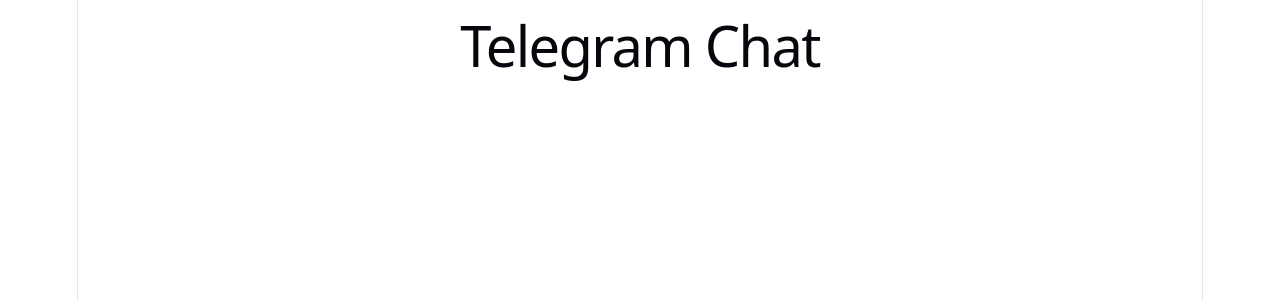
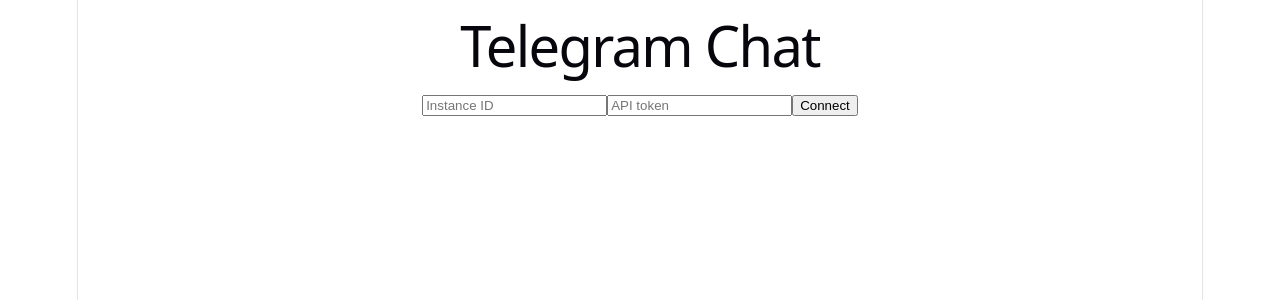
Before and after one commit to OwlInsideTheCode/Green_API_TG-Chat, a React (Vite) app: page / in a window 1280 px wide. Shown: the top 300 px of the page. Built offline with nearby package versions, Linux system fonts and the light colour scheme.

Commit message:
Add React state form

```diff
--- a/src/App.jsx
+++ b/src/App.jsx
@@ -1,14 +1,37 @@
-// import { useState } from 'react'
-// import heroImg from './assets/hero.png'
-// import reactLogo from './assets/react.svg'
-// import viteLogo from './assets/vite.svg'
+import { useState } from 'react'
 import './App.css'
 
 function App() {
-  // const [count, setCount] = useState(0)
+  const [instanceId, setInstanceId] = useState('')
+  const [apiToken, setApiToken] = useState('')
 
+  function handleSubmit(event) {
+    event.preventDefault()
+    console.log('Instance ID:', instanceId)
+    console.log('API Token:', apiToken !== '')
+  }
   return (
-      <h1>Telegram Chat</h1>
+      <form onSubmit={handleSubmit}>
+        <h1>Telegram Chat</h1>
+        <input
+          name="instanceId"
+          placeholder="Instance ID"
+          value={instanceId}
+          onChange={function (event) {
+            setInstanceId(event.target.value)
+          }}
+        />
+        <input
+          name="apiToken"
+          placeholder="API token"
+          type="password"
+          value={apiToken}
+           onChange={function (event) {
+            setApiToken(event.target.value)
+          }}
+        />
+        <button>Connect</button>
+      </form>
   )
 }
 
```
